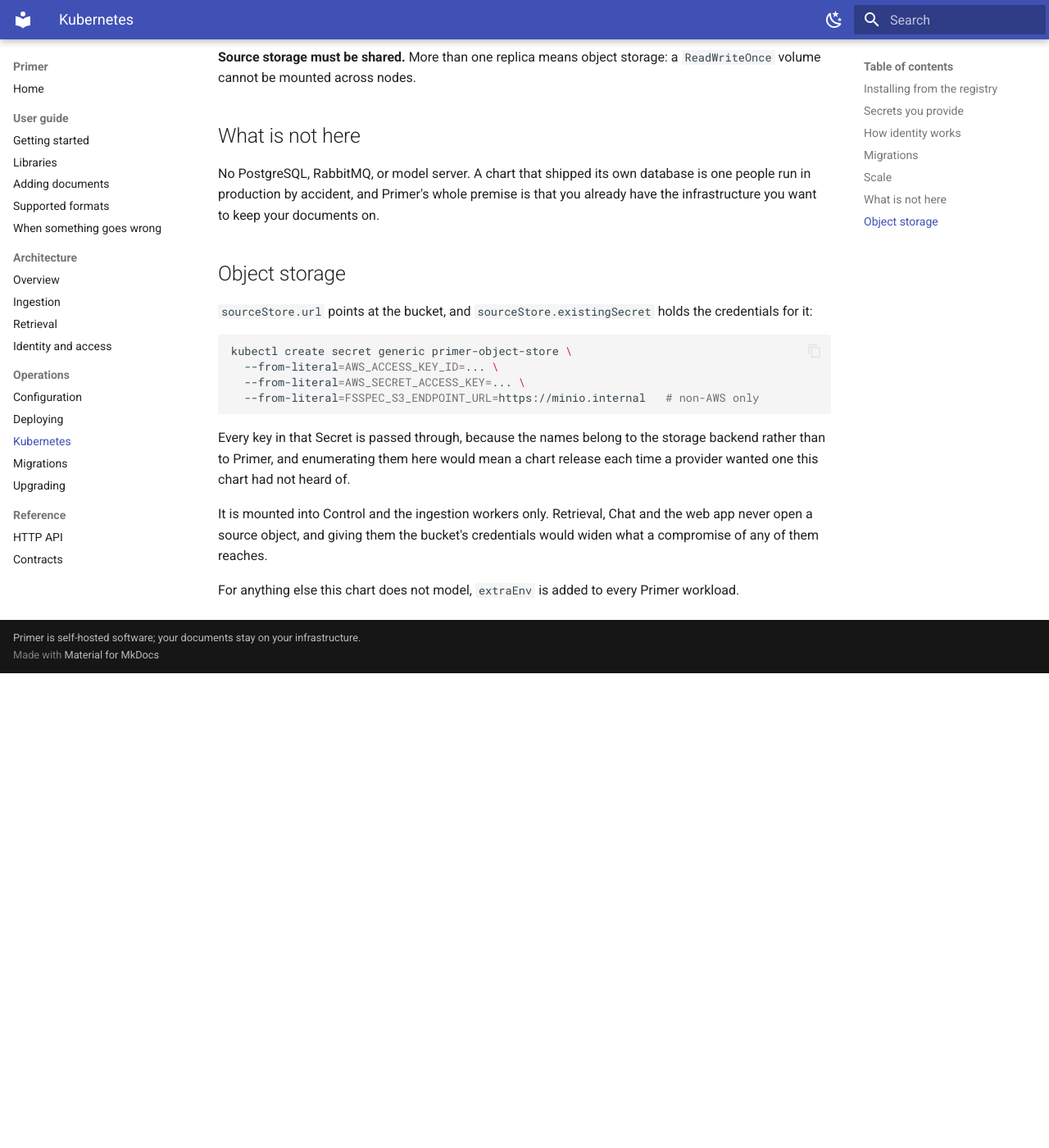
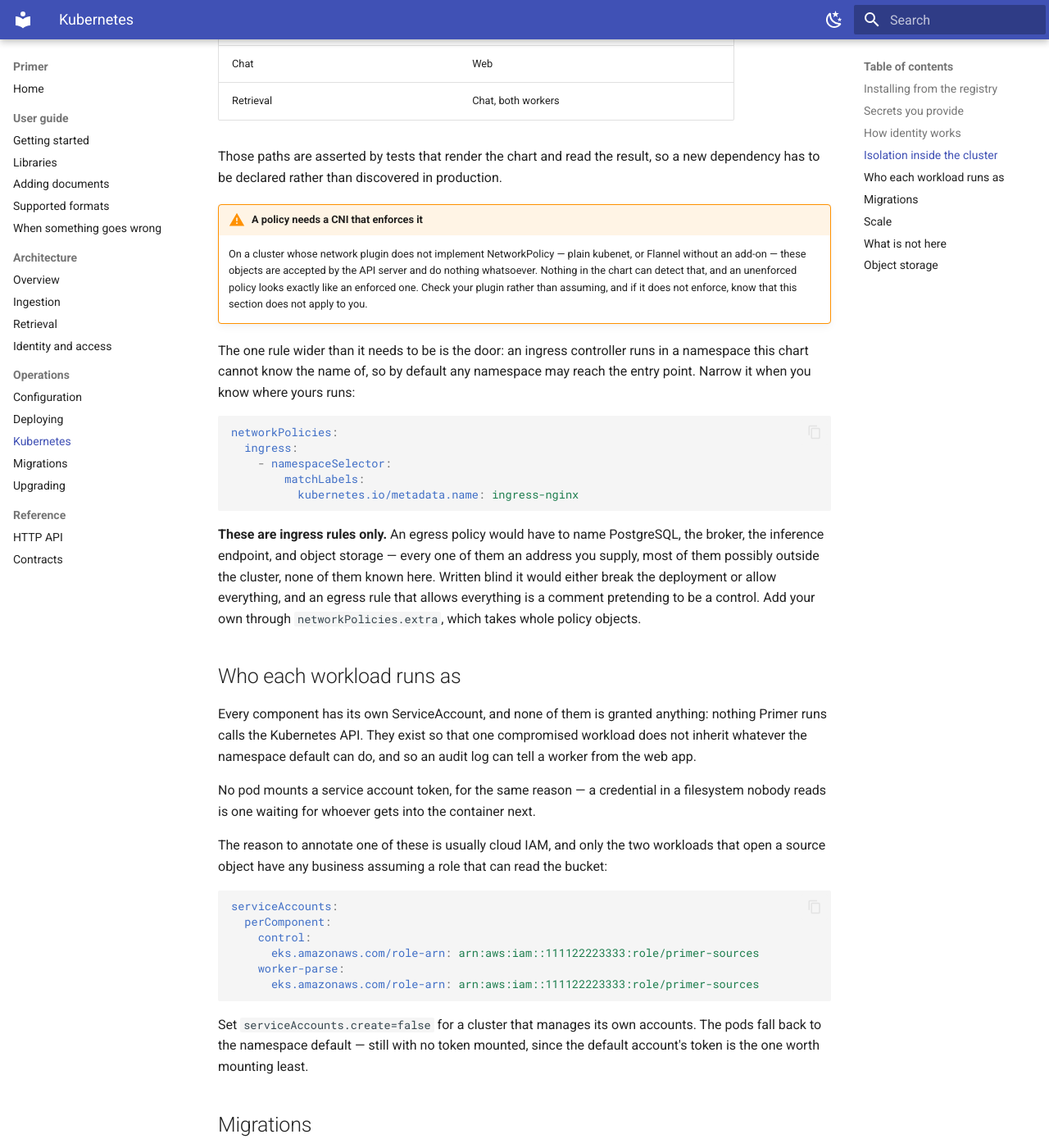
Before and after one commit to isaiah-harville/Primer, an MkDocs documentation site: the page built from docs/operations/kubernetes.md, in a window 1280 px wide and 1400 px high, scrolled down 2523 px. Shown: the whole window at 82% size. Built offline with MkDocs 1.6.1 and Material for MkDocs 9.7.7, drawn with Linux system fonts in a browser that asks for light colours; before the commit the page ends 3344 px from its top, so only the background shows below that; some of the changed text lies outside the part shown.

Commit message:
feat: restrict what may reach Primer inside the cluster
Every service was ClusterIP and the ingress stripped identity headers, so
nothing was reachable from outside except through the proxy. Inside the
cluster there was no restriction at all: any pod in any namespace could
open a connection to Retrieval, whose internal API indexes and deletes
vectors and is guarded by a shared token and nothing else.

A deny-ingress policy over every pod the chart runs, and one allow policy
per service naming what actually calls it. The floor selects everything
rather than being written per workload, so a component added later is
closed until someone opens it rather than open until someone notices.

Ingress only, and deliberately. An egress policy would have to name
PostgreSQL, the broker, the inference endpoint and object storage - every
one an address the operator supplies, most possibly outside the cluster,
none known to this chart. Written blind it would either break the
deployment or allow everything, and an egress rule that allows everything
is a comment pretending to be a control. networkPolicies.extra takes
whole objects for the paths an operator does know.

On by default, because a cluster that enforces policy should be isolated
without being asked. The one rule wider than it could be is the door: an
ingress controller runs in a namespace this chart cannot know the name
of, so any namespace may reach the entry point until an operator says
which. The documentation says plainly that none of this does anything on
a cluster whose CNI does not enforce NetworkPolicy, which is a bad way to
believe you are isolated and is not something the chart can check.

Alongside it, one ServiceAccount per component. Every workload ran as the
namespace default, sharing whatever that account could do and
indistinguishable in an audit log. None of these is granted anything -
nothing here calls the Kubernetes API - and no pod mounts a token,
including when the accounts are not created and the default is used.
Annotations are per component because the reason to set one is cloud IAM,
and only the workloads that open a source object should assume a role
that reads the bucket.

The paths are asserted by chart tests, so a new dependency has to be
declared rather than discovered in production.

````diff
--- a/docs/operations/kubernetes.md
+++ b/docs/operations/kubernetes.md
@@ -94,6 +94,86 @@ Setting `auth.mode=disabled` removes the proxy entirely rather than putting
 it in a permissive mode, so there is no half-configured edge that looks like
 it is authenticating.
 
+## Isolation inside the cluster
+
+`ClusterIP` and the ingress keep strangers out of the cluster. Inside it,
+every pod could reach every service: any workload in any namespace could
+open a connection to Retrieval, whose internal API indexes and deletes
+vectors and is guarded by a shared token and nothing else.
+
+`networkPolicies.enabled` — on by default — closes that. A deny-ingress
+policy covers every pod the chart runs, and one allow policy per service
+names what actually calls it:
+
+| Service | May be reached by |
+| --- | --- |
+| The proxy (or the web app, with auth disabled) | Any namespace, so the ingress controller can reach it |
+| Web | The proxy |
+| Control | Web, Chat, both workers |
+| Chat | Web |
+| Retrieval | Chat, both workers |
+
+Those paths are asserted by tests that render the chart and read the
+result, so a new dependency has to be declared rather than discovered in
+production.
+
+!!! warning "A policy needs a CNI that enforces it"
+    On a cluster whose network plugin does not implement NetworkPolicy —
+    plain kubenet, or Flannel without an add-on — these objects are accepted
+    by the API server and do nothing whatsoever. Nothing in the chart can
+    detect that, and an unenforced policy looks exactly like an enforced
+    one. Check your plugin rather than assuming, and if it does not enforce,
+    know that this section does not apply to you.
+
+The one rule wider than it needs to be is the door: an ingress controller
+runs in a namespace this chart cannot know the name of, so by default any
+namespace may reach the entry point. Narrow it when you know where yours
+runs:
+
+```yaml
+networkPolicies:
+  ingress:
+    - namespaceSelector:
+        matchLabels:
+          kubernetes.io/metadata.name: ingress-nginx
+```
+
+**These are ingress rules only.** An egress policy would have to name
+PostgreSQL, the broker, the inference endpoint, and object storage — every
+one of them an address you supply, most of them possibly outside the
+cluster, none of them known here. Written blind it would either break the
+deployment or allow everything, and an egress rule that allows everything is
+a comment pretending to be a control. Add your own through
+`networkPolicies.extra`, which takes whole policy objects.
+
+## Who each workload runs as
+
+Every component has its own ServiceAccount, and none of them is granted
+anything: nothing Primer runs calls the Kubernetes API. They exist so that
+one compromised workload does not inherit whatever the namespace default can
+do, and so an audit log can tell a worker from the web app.
+
+No pod mounts a service account token, for the same reason — a credential in
+a filesystem nobody reads is one waiting for whoever gets into the container
+next.
+
+The reason to annotate one of these is usually cloud IAM, and only the two
+workloads that open a source object have any business assuming a role that
+can read the bucket:
+
+```yaml
+serviceAccounts:
+  perComponent:
+    control:
+      eks.amazonaws.com/role-arn: arn:aws:iam::111122223333:role/primer-sources
+    worker-parse:
+      eks.amazonaws.com/role-arn: arn:aws:iam::111122223333:role/primer-sources
+```
+
+Set `serviceAccounts.create=false` for a cluster that manages its own
+accounts. The pods fall back to the namespace default — still with no token
+mounted, since the default account's token is the one worth mounting least.
+
 ## Migrations
 
 Run as a `pre-install,pre-upgrade` hook, once per release. An init container
````
Also changed, not shown: 13 other files.
